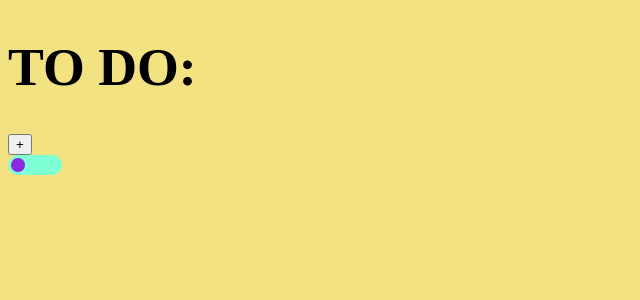
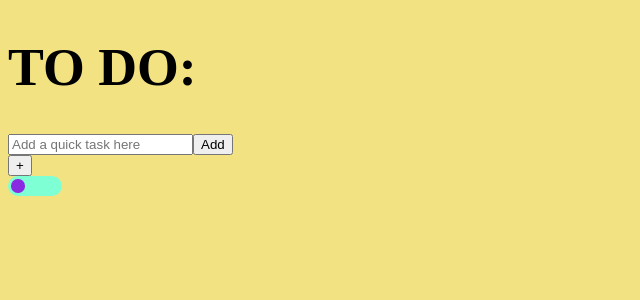
Before and after one commit to SimonWindsor/todolist, a React (Create React App) app: page / in a window 1280 px wide. Shown: the top 300 px of the page, without its empty margins (0-640 px from the left). Built offline with nearby package versions, Linux system fonts and the light colour scheme.

Commit message:
add quick task feature added

```diff
--- a/src/Components/App/App.js
+++ b/src/Components/App/App.js
@@ -61,6 +61,8 @@ class App extends React.Component {
       // ]
 
     this.recallToDos = this.recallToDos.bind(this);
+    this.handleQuickTaskChange = this.handleQuickTaskChange.bind(this);
+    this.addQuickTask = this.addQuickTask.bind(this);
     this.expandOrCollapseTask = this.expandOrCollapseTask.bind(this);
     this.markUnmark = this.markUnmark.bind(this);
     this.markUnmarkSub = this.markUnmarkSub.bind(this);
@@ -81,14 +83,27 @@ class App extends React.Component {
     if(getStorage === null) {
       return {
         taskList: [],
-        remember: false
+        remember: false,
+        quickTask: ''
       }
     } else {
       return {
         taskList: JSON.parse(getStorage),
-        remember: true
+        remember: true,
+        quickTask: ''
       }
     }
+  }
+
+  handleQuickTaskChange(e) {
+    e.preventDefault();
+    this.setState({quickTask: e.target.value});
+  }
+
+  addQuickTask(e) {
+    e.preventDefault();
+    this.addTask(this.state.quickTask);
+    this.setState({quickTask: ''});
   }
 
   expandOrCollapseTask(task) {
@@ -208,6 +223,15 @@ class App extends React.Component {
     return (
       <div id='task-list-container'>
         <h1>TO DO:</h1>
+        <form onSubmit={this.addQuickTask}>
+          <input
+            type="text"
+            placeholder="Add a quick task here"
+            onChange={this.handleQuickTaskChange}
+            value={this.state.quickTask}
+          />
+          <button type="submit">Add</button>
+        </form>
         <button onClick={this.viewTaskMaker}>+</button>
         <TaskList
           taskList={this.state.taskList}
```
